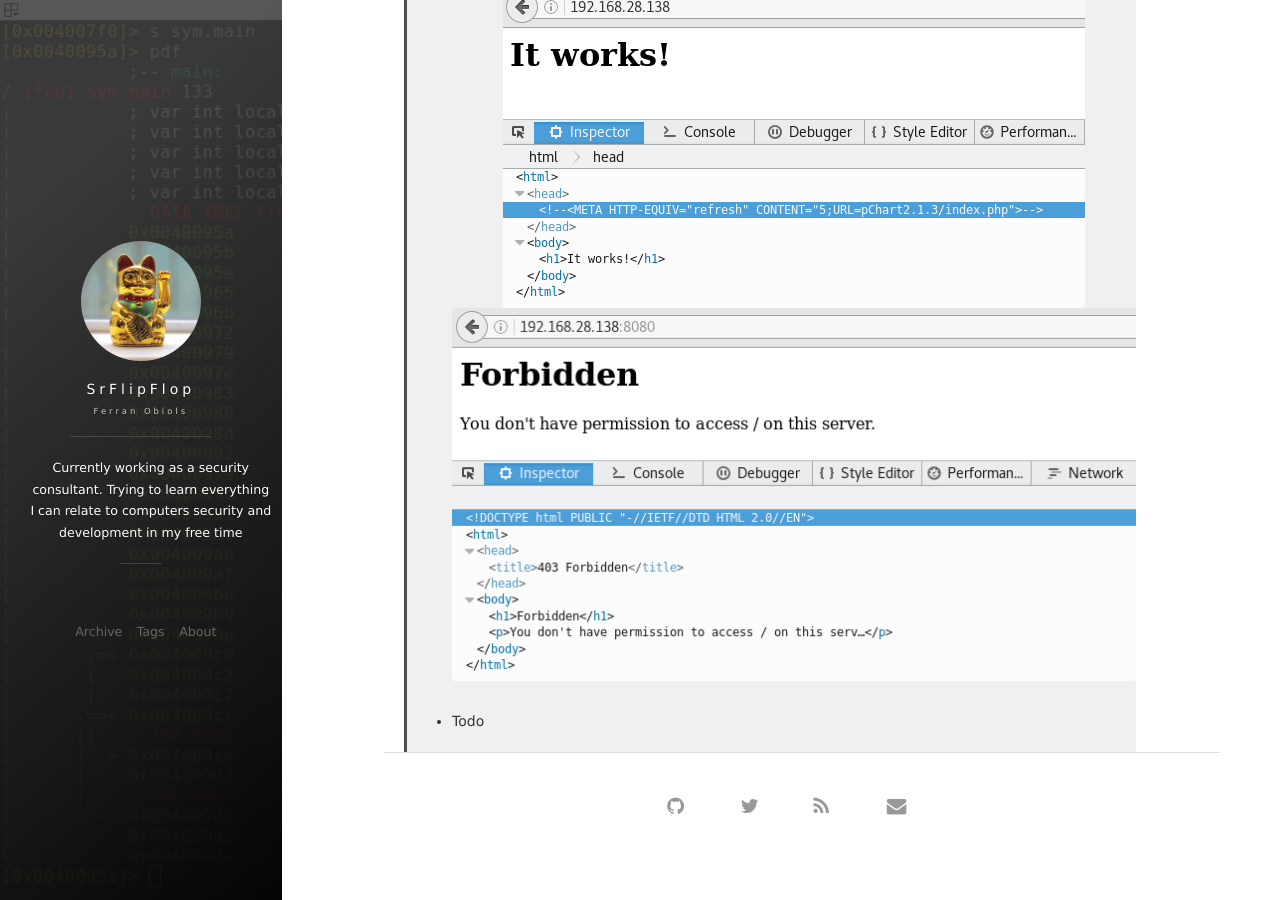
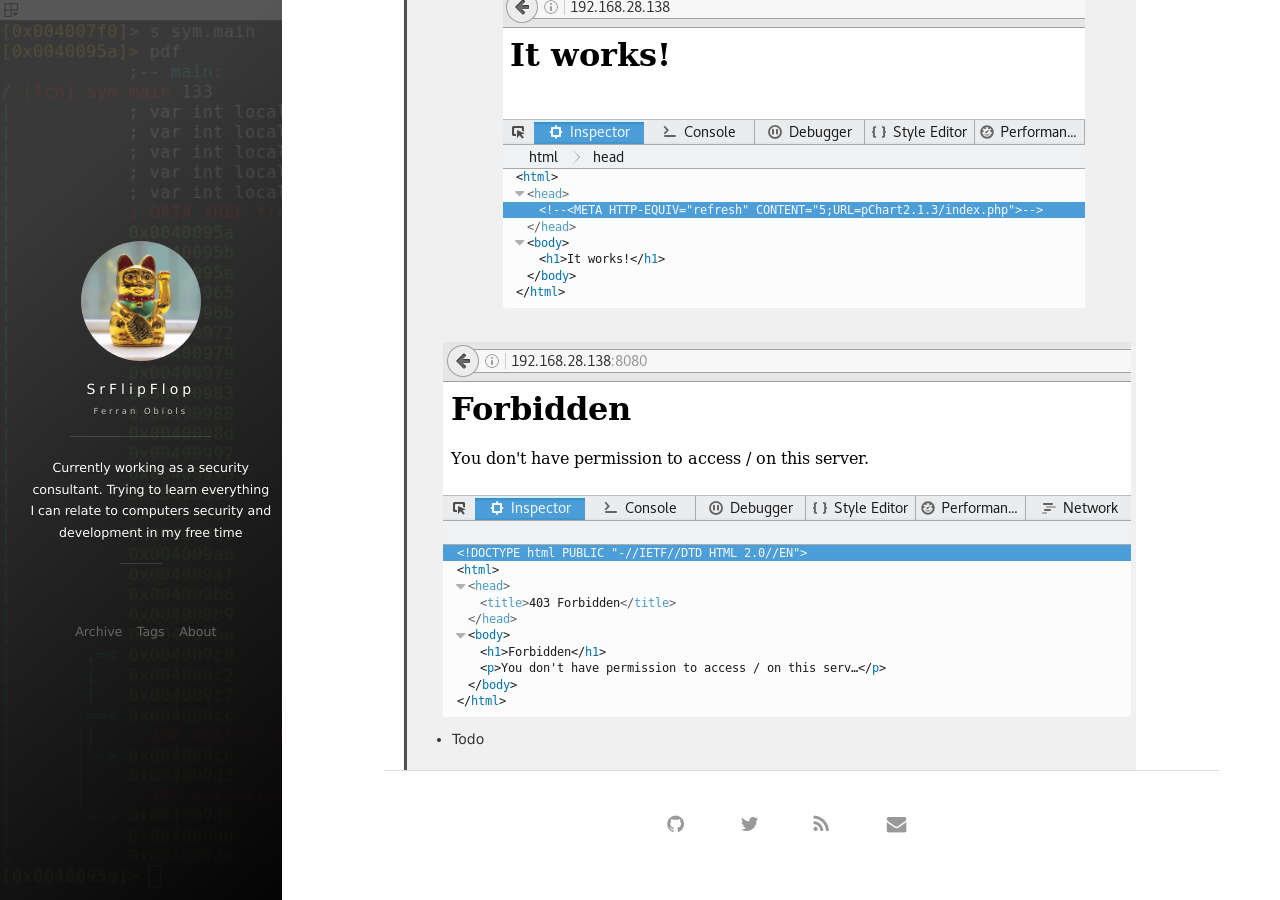
Before and after one commit to SrFlipFlop/srflipflop.github.io, a Jekyll site: the page built from _posts/2017-11-30-Kioptrix.md, in a window 1280 px wide and 900 px high, scrolled down 878 px. Built offline with Jekyll 4.4.1, drawn with Linux system fonts in a browser that asks for light colours; nearby versions of some CDN libraries; comment, search, counter and statistics services are not loaded.

Commit message:
try 2 images with space

```diff
--- a/_posts/2017-11-30-Kioptrix.md
+++ b/_posts/2017-11-30-Kioptrix.md
@@ -13,10 +13,11 @@ The first post of this blog will be about a vulnerable virtual machine that a co
 You can not start a blog without using a phrase from Sun Tzu, the most appropriate for this case is: *"If you know the enemy and know yourself, you need not fear the result of a hundred battles"*. This means that the most important thing to solve these type of challenges is the information that you have. Any type of information could help in a different stage of the challenge, so it's important to save the tools log or write the information in a notebook.
 
 >* Launch **nmap** to discover which public services are running in the vulnerable machine.
->![Nmap services](/images/posts/Kioptrix/img1.png)
+>![](/images/posts/Kioptrix/img1.png "Nmap services")
 
 >* Analyzing the web pages, a priori does not seem to contain anything strange. One have a default content for a web server, and the other doesn't allow us to view the content. But looking more closely at the normal web page, we discover a web comment that contains an URL.
->![Default web content with a hidden path at the source code](/images/posts/Kioptrix/img2.png)
->![Forbidden web content](/images/posts/Kioptrix/img3.png)
+>![](/images/posts/Kioptrix/img2.png "Default web content with a hidden path at the source code")
+
+>![](/images/posts/Kioptrix/img3.png "Forbidden web content")
 
 >* Todo
```
